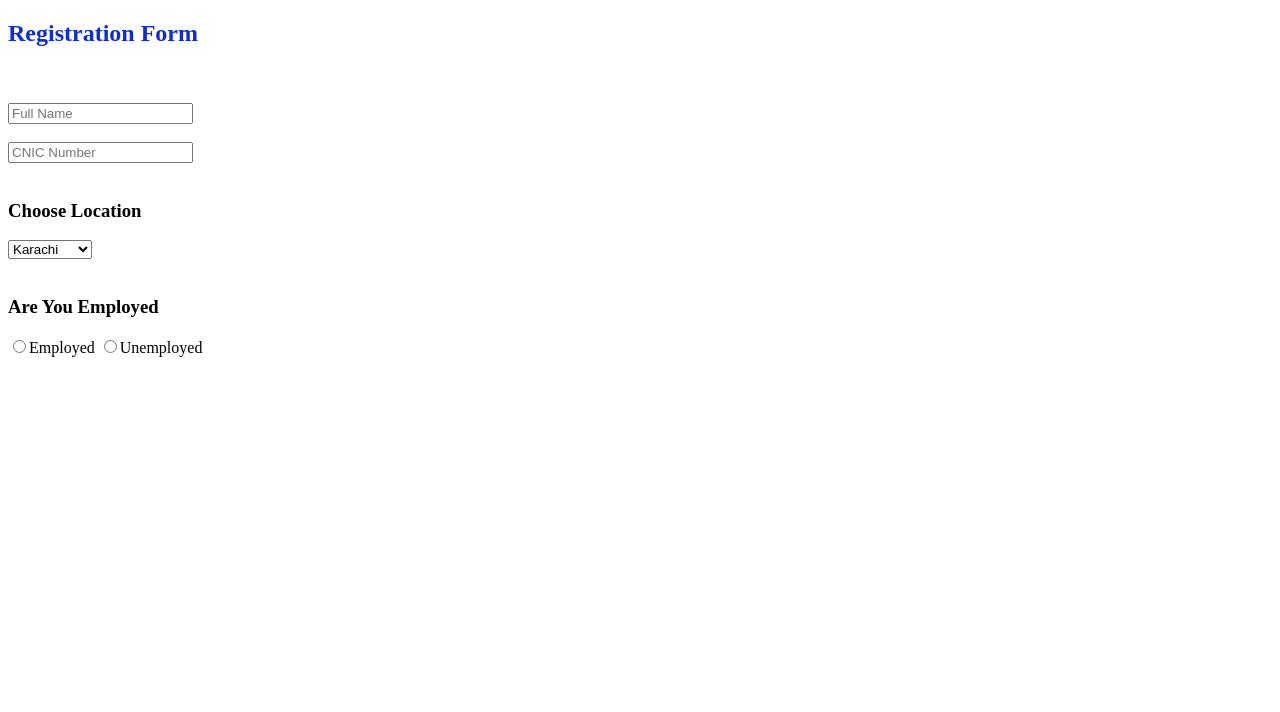
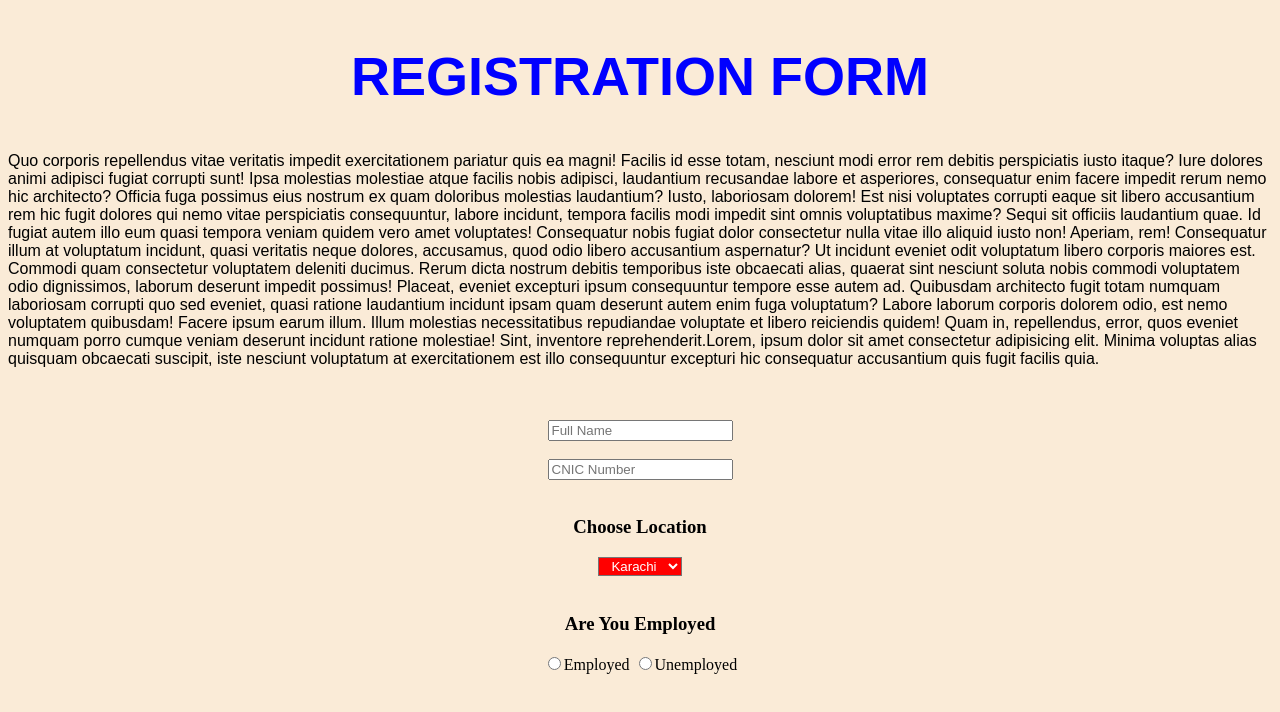
Before and after one commit to 7aaiiff/Job-Registration-Foam, a plain HTML site: page index.html in a window 1280 px wide. Drawn offline with Linux system fonts and the light colour scheme.

Commit message:
Add some Style Changes

```diff
--- a/index.html
+++ b/index.html
@@ -8,14 +8,22 @@
 </head>
 <body>
     <header>
-        <h2>Registration Form</h2>
+       <div id="box"><h2>Registration Form</h2></div>
     </header>
+   <p>
+    Quo corporis repellendus vitae veritatis impedit exercitationem pariatur quis ea magni! Facilis id esse totam, nesciunt modi error rem debitis perspiciatis iusto itaque? Iure dolores animi adipisci fugiat corrupti sunt!
+    Ipsa molestias molestiae atque facilis nobis adipisci, laudantium recusandae labore et asperiores, consequatur enim facere impedit rerum nemo hic architecto? Officia fuga possimus eius nostrum ex quam doloribus molestias laudantium?
+    Iusto, laboriosam dolorem! Est nisi voluptates corrupti eaque sit libero accusantium rem hic fugit dolores qui nemo vitae perspiciatis consequuntur, labore incidunt, tempora facilis modi impedit sint omnis voluptatibus maxime?
+    Sequi sit officiis laudantium quae. Id fugiat autem illo eum quasi tempora veniam quidem vero amet voluptates! Consequatur nobis fugiat dolor consectetur nulla vitae illo aliquid iusto non! Aperiam, rem!
+    Consequatur illum at voluptatum incidunt, quasi veritatis neque dolores, accusamus, quod odio libero accusantium aspernatur? Ut incidunt eveniet odit voluptatum libero corporis maiores est. Commodi quam consectetur voluptatem deleniti ducimus.
+    Rerum dicta nostrum debitis temporibus iste obcaecati alias, quaerat sint nesciunt soluta nobis commodi voluptatem odio dignissimos, laborum deserunt impedit possimus! Placeat, eveniet excepturi ipsum consequuntur tempore esse autem ad.
+    Quibusdam architecto fugit totam numquam laboriosam corrupti quo sed eveniet, quasi ratione laudantium incidunt ipsam quam deserunt autem enim fuga voluptatum? Labore laborum corporis dolorem odio, est nemo voluptatem quibusdam!
+    Facere ipsum earum illum. Illum molestias necessitatibus repudiandae voluptate et libero reiciendis quidem! Quam in, repellendus, error, quos eveniet numquam porro cumque veniam deserunt incidunt ratione molestiae! Sint, inventore reprehenderit.Lorem, ipsum dolor sit amet consectetur adipisicing elit. Minima voluptas alias quisquam obcaecati suscipit, iste nesciunt voluptatum at exercitationem est illo consequuntur excepturi hic consequatur accusantium quis fugit facilis quia.</p>
     <br><br>
     <main>
-    <div>
-        <input type="text" placeholder="Full Name">
+        <input type="text" placeholder="Full Name" class="Textbox">
         <br><br>
-        <input type="text" placeholder="CNIC Number">
+        <input type="text" placeholder="CNIC Number" class="Textbox">
         <br><br>
         <h3>Choose Location</h3>
         <select name="City" id="101">
@@ -28,7 +36,6 @@
         <input type="radio" name= "S" value="Employed">Employed
         <input type="radio" name="S" value="Unemployed">Unemployed
 
-    </div>
     </main>
 </body>
 </html>
--- a/style.css
+++ b/style.css
@@ -1,4 +1,25 @@
-h2{
-    color: rgb(15, 45, 214);
-    height: fit-content;
+#box {
+color: blue;
+text-align: center;
+font-family: Arial, Helvetica, sans-serif;
+font-size: 36px;
+text-transform: uppercase;
 }
+select {
+    color:rgb(255, 255, 255);
+    background-color:rgb(255, 0, 0);
+    text-align: center ;
+}
+p {
+    font-size: 16px;
+    font-family: Arial, Helvetica, sans-serif;
+}
+main {
+    text-align: center;
+}
+body {
+    background-color: antiquewhite;
+}
+.radio{
+    font-size: 28px;
+}
```
